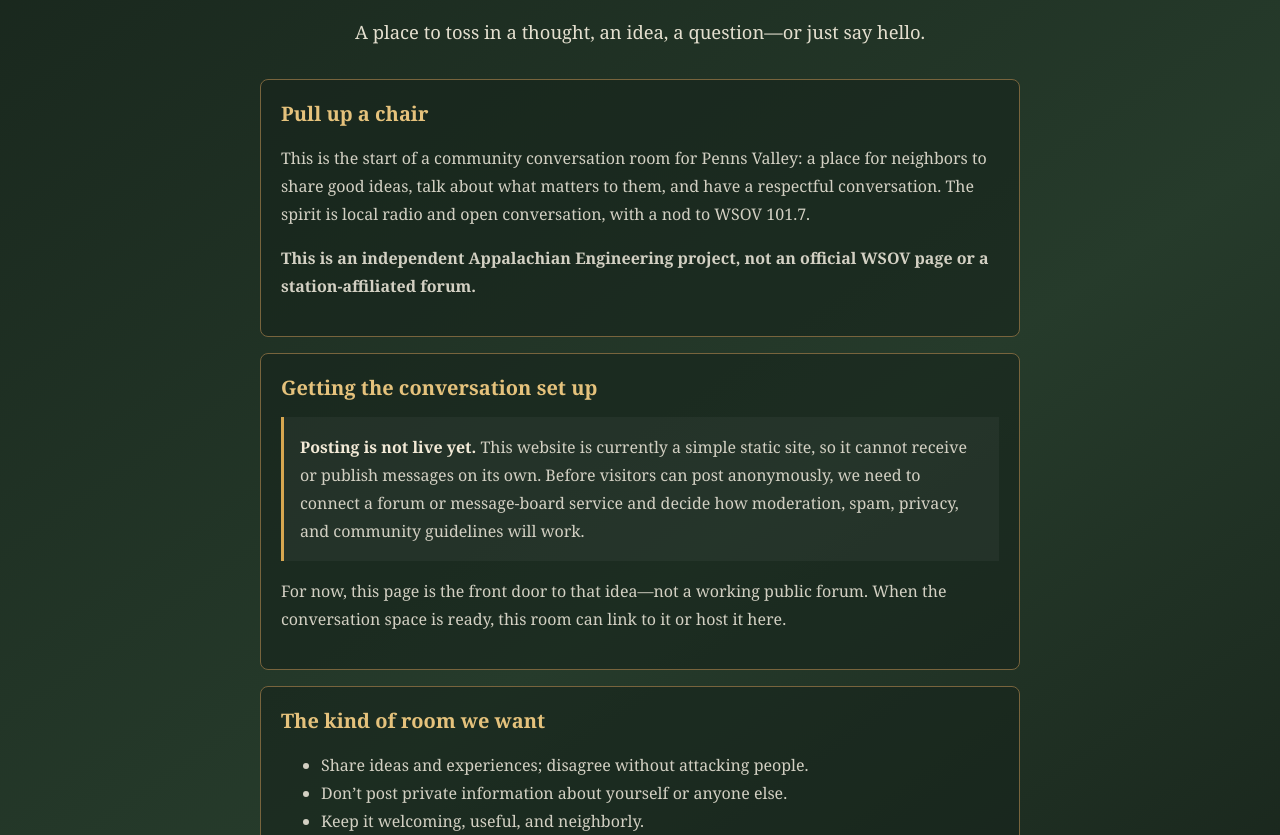
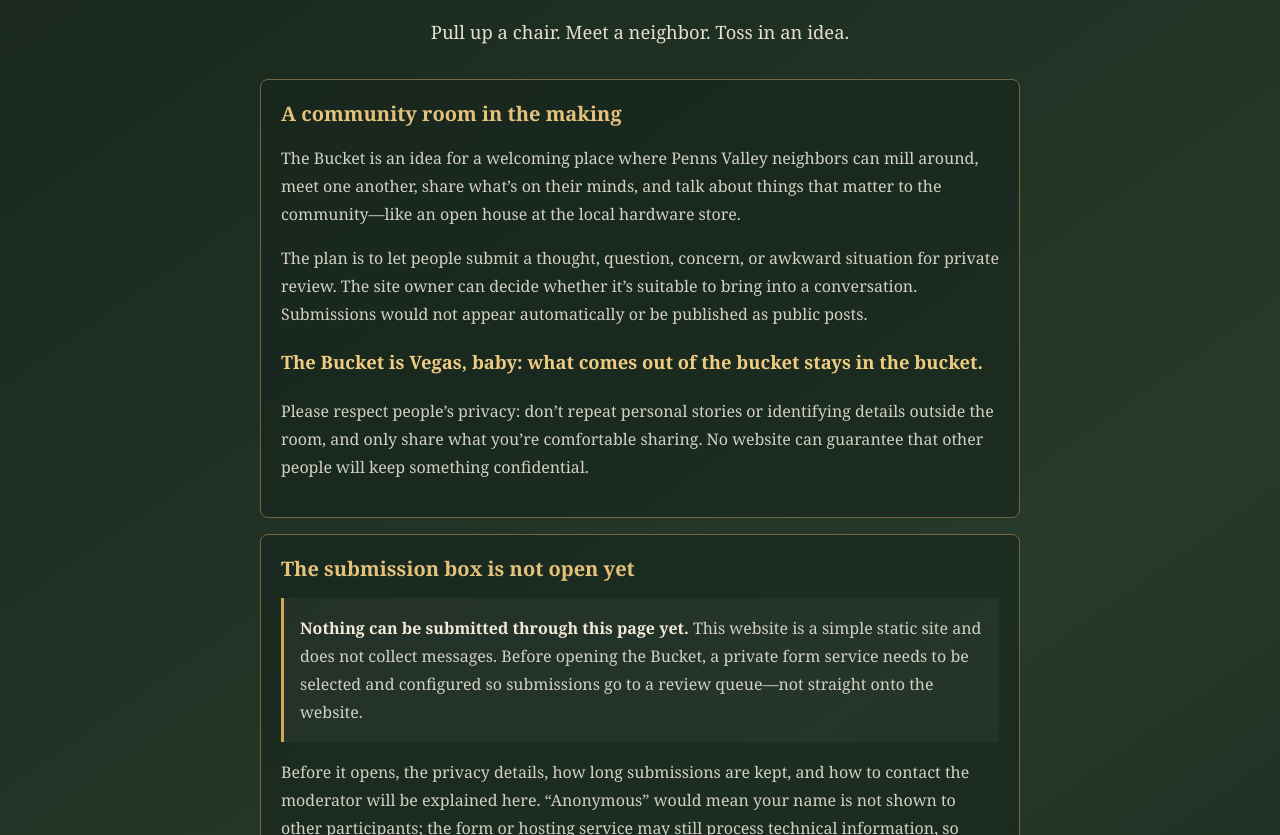
Before and after one commit to hillbillyhippie/Appalachian-Engineering-, a plain HTML site: page bucket.html in a window 1280 px wide. Shown: the part 237-1072 px from the top of the page. Drawn offline with Linux system fonts and the light colour scheme.

Commit message:
Describe The Bucket as a moderated submission idea

```diff
--- a/bucket.html
+++ b/bucket.html
@@ -3,7 +3,7 @@
 <head>
   <meta charset="utf-8">
   <meta name="viewport" content="width=device-width, initial-scale=1">
-  <meta name="description" content="A friendly community-room idea for Penns Valley conversation and local ideas.">
+  <meta name="description" content="The Bucket is a community conversation idea for Penns Valley neighbors, with submissions reviewed before anything is shared.">
   <meta name="theme-color" content="#18221b">
   <title>The Bucket | Appalachian Engineering</title>
   <style>
@@ -21,6 +21,7 @@
     p,li { color:#d3d0c3; line-height:1.75; }
     .notice { padding:1rem; border-left:3px solid var(--gold); background:#ffffff0a; }
     .notice strong { color:var(--cream); }
+    .bucket-line { color:#f0cc82; font-size:1.15rem; font-weight:bold; }
     .back { display:inline-block; margin-top:1rem; padding:.75rem 1rem; border:1px solid #c99d54; border-radius:5px; color:var(--cream); text-decoration:none; }
     .back:hover,.back:focus-visible { background:#ffffff12; outline:2px solid var(--cream); outline-offset:3px; }
     footer { margin-top:2rem; text-align:center; }
@@ -31,28 +32,33 @@
     <header>
       <div class="brand">Appalachian Engineering<span>Hillbilly Hippie Hi-Fi</span></div>
       <h1>The Bucket</h1>
-      <p class="tagline">A place to toss in a thought, an idea, a question—or just say hello.</p>
+      <p class="tagline">Pull up a chair. Meet a neighbor. Toss in an idea.</p>
     </header>
 
     <section class="room" aria-labelledby="welcome-heading">
-      <h2 id="welcome-heading">Pull up a chair</h2>
-      <p>This is the start of a community conversation room for Penns Valley: a place for neighbors to share good ideas, talk about what matters to them, and have a respectful conversation. The spirit is local radio and open conversation, with a nod to WSOV 101.7.</p>
-      <p><strong>This is an independent Appalachian Engineering project, not an official WSOV page or a station-affiliated forum.</strong></p>
+      <h2 id="welcome-heading">A community room in the making</h2>
+      <p>The Bucket is an idea for a welcoming place where Penns Valley neighbors can mill around, meet one another, share what’s on their minds, and talk about things that matter to the community—like an open house at the local hardware store.</p>
+      <p>The plan is to let people submit a thought, question, concern, or awkward situation for private review. The site owner can decide whether it’s suitable to bring into a conversation. Submissions would not appear automatically or be published as public posts.</p>
+      <p class="bucket-line">The Bucket is Vegas, baby: what comes out of the bucket stays in the bucket.</p>
+      <p>Please respect people’s privacy: don’t repeat personal stories or identifying details outside the room, and only share what you’re comfortable sharing. No website can guarantee that other people will keep something confidential.</p>
     </section>
 
     <section class="room" aria-labelledby="status-heading">
-      <h2 id="status-heading">Getting the conversation set up</h2>
-      <p class="notice"><strong>Posting is not live yet.</strong> This website is currently a simple static site, so it cannot receive or publish messages on its own. Before visitors can post anonymously, we need to connect a forum or message-board service and decide how moderation, spam, privacy, and community guidelines will work.</p>
-      <p>For now, this page is the front door to that idea—not a working public forum. When the conversation space is ready, this room can link to it or host it here.</p>
+      <h2 id="status-heading">The submission box is not open yet</h2>
+      <p class="notice"><strong>Nothing can be submitted through this page yet.</strong> This website is a simple static site and does not collect messages. Before opening the Bucket, a private form service needs to be selected and configured so submissions go to a review queue—not straight onto the website.</p>
+      <p>Before it opens, the privacy details, how long submissions are kept, and how to contact the moderator will be explained here. “Anonymous” would mean your name is not shown to other participants; the form or hosting service may still process technical information, so complete anonymity cannot be promised.</p>
     </section>
 
     <section class="room" aria-labelledby="guidelines-heading">
-      <h2 id="guidelines-heading">The kind of room we want</h2>
+      <h2 id="guidelines-heading">Honest talk, neighborly conduct</h2>
+      <p>The goal is honest, respectful discussion about what concerns people, good ideas, and whatever else brings neighbors together. Nobody has to answer a prompt, share more than they want, or participate in role-play.</p>
       <ul>
-        <li>Share ideas and experiences; disagree without attacking people.</li>
-        <li>Don’t post private information about yourself or anyone else.</li>
-        <li>Keep it welcoming, useful, and neighborly.</li>
+        <li>No harassment, threats, gossip, personal attacks, spam, or deliberate disruption.</li>
+        <li>Disagree with ideas without attacking people.</li>
+        <li>Leave out names and identifying or confidential details.</li>
+        <li>Prompts and submissions may be declined if they don’t fit the community guidelines.</li>
       </ul>
+      <p>If a submission form is added, submissions will be reviewed before anything is shared in a discussion. The moderator may decline or remove material that violates the guidelines.</p>
     </section>
 
     <footer><a class="back" href="index.html">← Back to Appalachian Engineering</a></footer>
```
